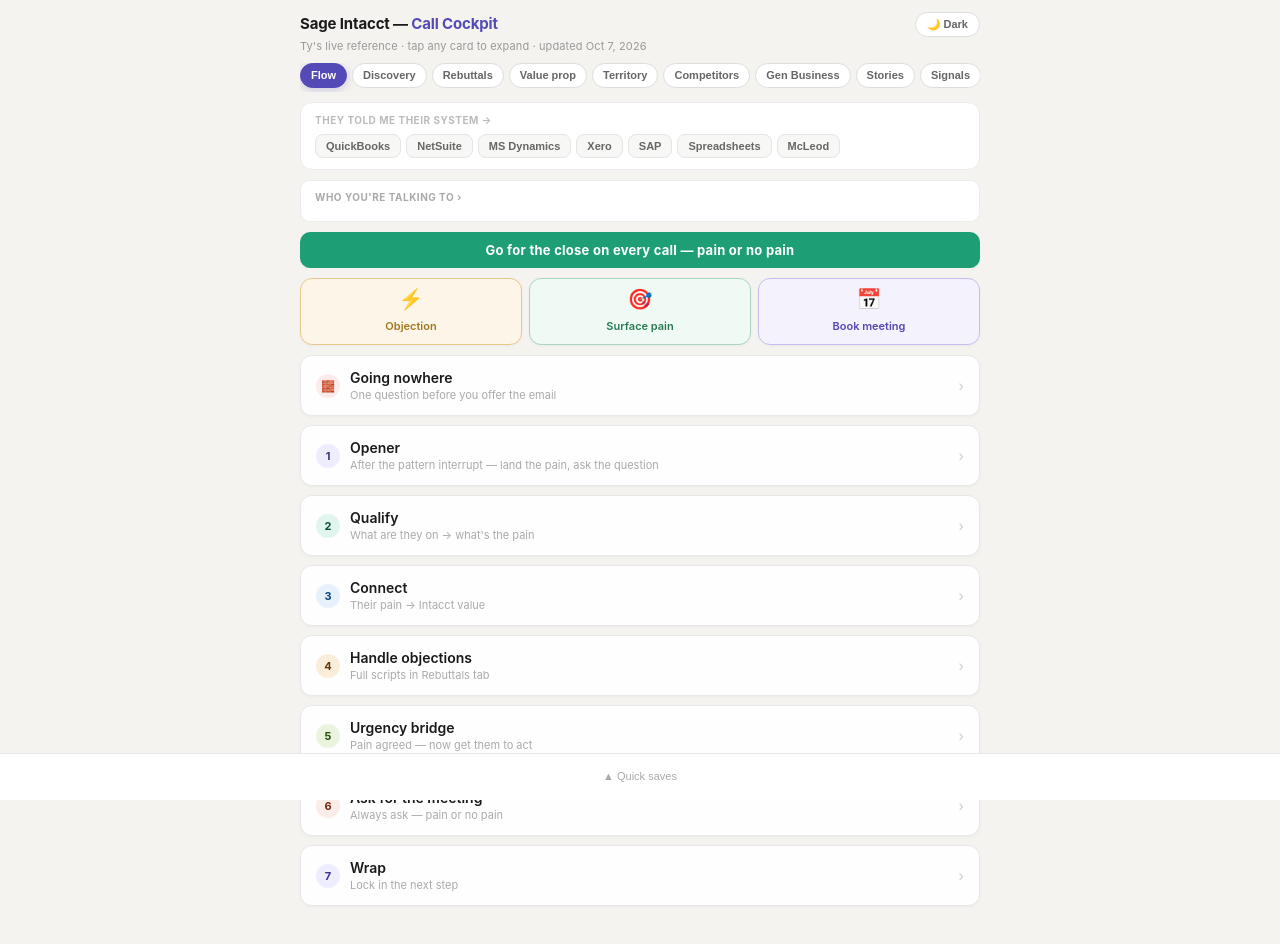
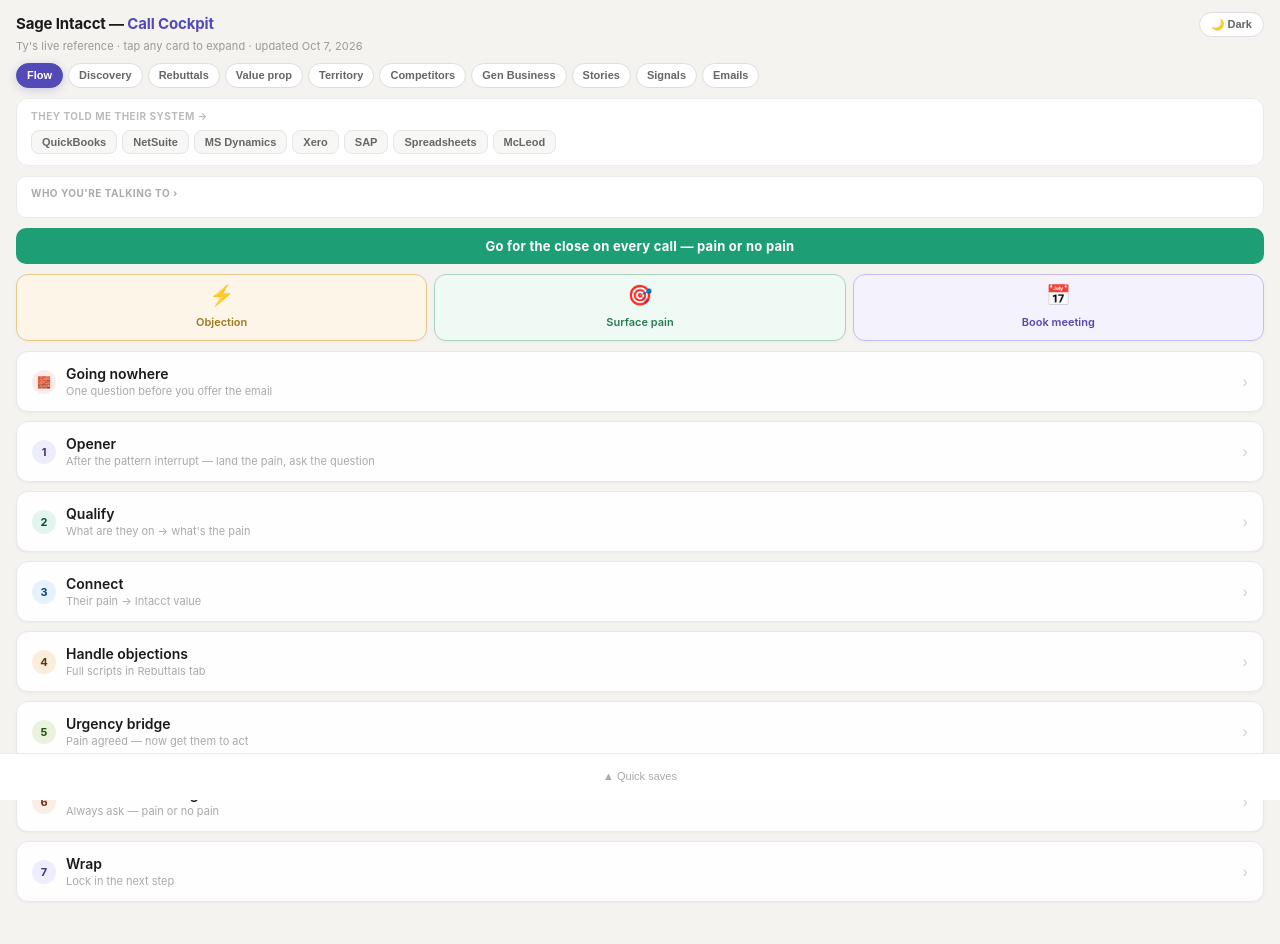
Before and after one commit to Tyskinner-maker/sage-cockpit.-, a plain HTML site: page index.html in a window 1280 px wide. Drawn offline with Linux system fonts and the light colour scheme.

Commit message:
index.html

```diff
--- a/index.html
+++ b/index.html
@@ -7,13 +7,11 @@
 <style>
 *{box-sizing:border-box;margin:0;padding:0}
 body{font-family:-apple-system,BlinkMacSystemFont,'Segoe UI',sans-serif;background:#f4f3ef;color:#1a1a1a;padding:12px 16px 130px;min-height:100vh}
-.wrap{max-width:680px;margin:0 auto}
+.wrap{max-width:100%}
 h1{font-size:15px;font-weight:700;color:#1a1a1a;margin-bottom:3px;letter-spacing:-.01em}
 h1 span{color:#534AB7}
 .subtitle{font-size:11px;color:#999;margin-bottom:10px;letter-spacing:.01em}
-.nav{display:flex;gap:5px;margin-bottom:10px;flex-wrap:nowrap;overflow-x:auto;-webkit-overflow-scrolling:touch;padding-bottom:4px}
-.nav::-webkit-scrollbar{height:3px}
-.nav::-webkit-scrollbar-thumb{background:#ddd;border-radius:3px}
+.nav{display:flex;gap:5px;margin-bottom:10px;flex-wrap:wrap}
 .nb{font-size:11px;font-weight:600;padding:6px 10px;border-radius:20px;border:1px solid #ddd;background:#fff;color:#666;cursor:pointer;transition:all .15s;line-height:1;white-space:nowrap}
 .nb:hover{background:#f0effe;border-color:#AFA9EC;color:#534AB7}
 .nb.active{background:#534AB7;color:#fff;border-color:#534AB7;box-shadow:0 2px 8px rgba(83,74,183,.25)}
```
